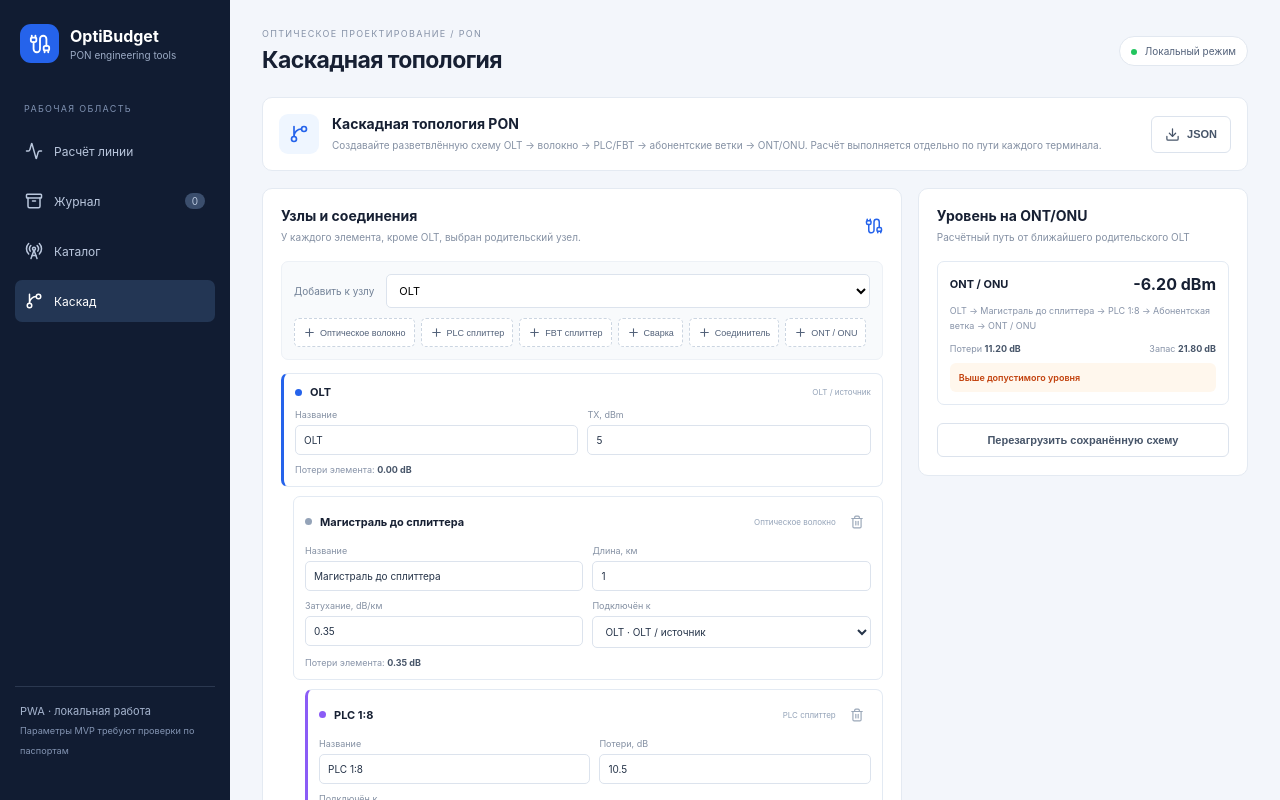
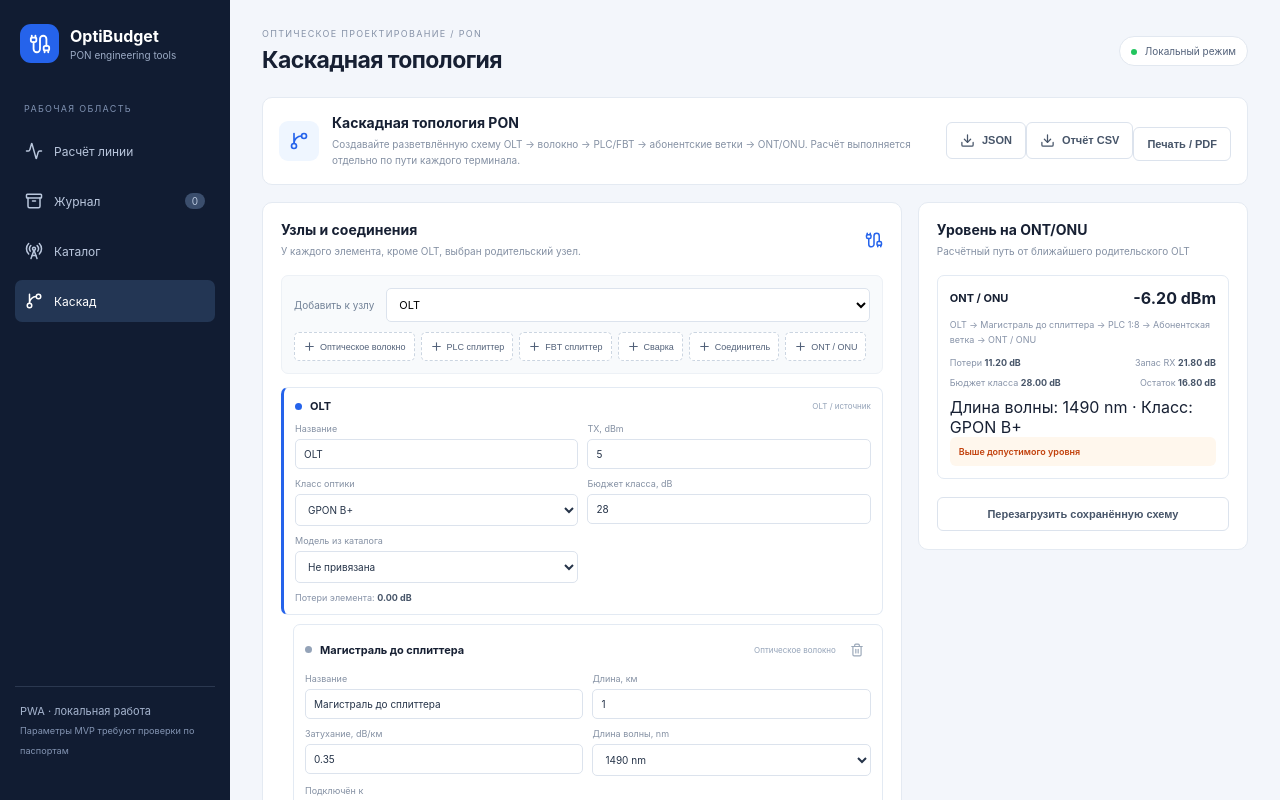
Before and after one commit to drycov/optibudget, a React (Vite) app: page / in a window 1280 px wide. Both pictures are taken after a click on the button "Каскад". Shown: the top 800 px of the page. Built offline with nearby package versions, Linux system fonts and the light colour scheme.

Commit message:
feat: bind topology to equipment catalog and add per-ONT reports

```diff
--- a/src/CascadePlanner.tsx
+++ b/src/CascadePlanner.tsx
@@ -1,8 +1,11 @@
 import React, { useMemo, useState } from "react";
 import { Plus, Trash2, Download, Cable, GitBranch } from "lucide-react";
-import { calculateTopology, makeTopologyNode, NODE_LABELS, NodeKind, TopologyNode } from "./cascade";
+import { calculateTopology, makeTopologyNode, NODE_LABELS, NodeKind, TopologyNode, OPTICAL_CLASS_BUDGET_DB, OpticalClass, WAVELENGTHS_NM } from "./cascade";
 import "./cascade.css";
 const STORAGE_KEY = "optibudget.topology.v1";
+const CATALOG_KEY = "optibudget.catalog.v1";
+type CatalogEntry = {id:string;vendor:string;model:string;category:string;technology:string;txMinDbm:number|null;txMaxDbm:number|null;rxSensitivityDbm:number|null;rxOverloadDbm:number|null;insertionLossDb:number|null;sourceUrl:string;verifiedAt:string;notes:string};
+function readCatalog():CatalogEntry[]{try{return JSON.parse(localStorage.getItem(CATALOG_KEY)||"[]") as CatalogEntry[]}catch{return []}}
 const readNodes = (): TopologyNode[] => {
   try { const saved = localStorage.getItem(STORAGE_KEY); if (saved) return JSON.parse(saved) as TopologyNode[]; } catch {}
   const olt = makeTopologyNode("olt",null);
@@ -16,6 +19,7 @@ const nfmt = (n:number) => Number.isFinite(n) ? n.toFixed(2) : "—";
 const kinds: NodeKind[] = ["fiber","plc","fbt","splice","connector","ont"];
 export default function CascadePlanner() {
   const [nodes,setNodes] = useState<TopologyNode[]>(readNodes);
+  const [catalog] = useState<CatalogEntry[]>(readCatalog);
   const [selectedParent,setSelectedParent] = useState("");
   const [message,setMessage] = useState("");
   const results = useMemo(()=>calculateTopology(nodes),[nodes]);
@@ -36,9 +40,28 @@ export default function CascadePlanner() {
     const blob = new Blob([JSON.stringify({schemaVersion:1,exportedAt:new Date().toISOString(),nodes,results},null,2)],{type:"application/json"});
     const url=URL.createObjectURL(blob); const a=document.createElement("a"); a.href=url; a.download="optibudget-topology.json"; a.click(); URL.revokeObjectURL(url);
   }
+  function applyCatalog(node:TopologyNode,itemId:string) {
+    const item=catalog.find(x=>x.id===itemId);
+    if(!item){patch(node.id,{catalogItemId:""});return;}
+    const changes:Partial<TopologyNode>={catalogItemId:item.id};
+    if(node.kind==="olt"&&item.txMaxDbm!==null)changes.txDbm=item.txMaxDbm;
+    if(node.kind==="ont"){
+      if(item.rxSensitivityDbm!==null)changes.rxSensitivityDbm=item.rxSensitivityDbm;
+      if(item.rxOverloadDbm!==null)changes.rxOverloadDbm=item.rxOverloadDbm;
+    }
+    if(["plc","fbt","splice","connector"].includes(node.kind)&&item.insertionLossDb!==null)changes.insertionLossDb=item.insertionLossDb;
+    if(item.model)changes.name=item.vendor+" "+item.model;
+    patch(node.id,changes);
+  }
+  function exportReportCsv(){
+    const rows=[["ONT/ONU","RX dBm","Потери dB","Запас чувствительности dB","Бюджет класса dB","Запас бюджета dB","Длина волны OLT nm","Класс оптики","Статус","Путь"]];
+    for(const r of results){const root=r.path[0];rows.push([r.node.name,nfmt(r.rxDbm),nfmt(r.lossDb),nfmt(r.marginDb??NaN),nfmt(r.opticalBudgetDb??NaN),nfmt(r.designMarginDb??NaN),String(root?.wavelengthNm??""),root?.opticalClass??"",r.status,r.path.map(p=>p.name).join(" → ")]);}
+    const csv="\\uFEFF"+rows.map(row=>row.map(v=>'"'+String(v).replaceAll('"','""')+'"').join(";")).join("\\r\\n");
+    const url=URL.createObjectURL(new Blob([csv],{type:"text/csv;charset=utf-8"}));const a=document.createElement("a");a.href=url;a.download="optibudget-ont-report.csv";a.click();URL.revokeObjectURL(url);
+  }
   const ordered = [...nodes].sort((a,b)=>depth(a,nodes)-depth(b,nodes));
   return <div className="cascade-workspace">
-    <div className="cascade-intro"><div className="cascade-icon"><GitBranch size={20}/></div><div><h2>Каскадная топология PON</h2><p>Создавайте разветвлённую схему OLT → волокно → PLC/FBT → абонентские ветки → ONT/ONU. Расчёт выполняется отдельно по пути каждого терминала.</p></div><button className="btn" onClick={exportTopology}><Download size={15}/> JSON</button></div>
+    <div className="cascade-intro"><div className="cascade-icon"><GitBranch size={20}/></div><div><h2>Каскадная топология PON</h2><p>Создавайте разветвлённую схему OLT → волокно → PLC/FBT → абонентские ветки → ONT/ONU. Расчёт выполняется отдельно по пути каждого терминала.</p></div><div className="topology-report-actions"><button className="btn" onClick={exportTopology}><Download size={15}/> JSON</button><button className="btn" onClick={exportReportCsv}><Download size={15}/> Отчёт CSV</button><button className="btn" onClick={()=>window.print()}>Печать / PDF</button></div></div>
     <div className="cascade-grid">
       <section className="panel cascade-editor">
         <div className="panel-heading"><div><h2>Узлы и соединения</h2><p>У каждого элемента, кроме OLT, выбран родительский узел.</p></div><Cable size={18}/></div>
@@ -46,16 +69,18 @@ export default function CascadePlanner() {
         <div className="topology-tree">{ordered.map(n=><article className={"topology-node kind-"+n.kind} key={n.id} style={{marginLeft:Math.min(32,depth(n,nodes)*12)}}><div className="topology-node-title"><span className="node-dot"/><strong>{n.name}</strong><span className="node-type">{NODE_LABELS[n.kind]}</span>{n.kind!=="olt"&&<button className="icon-btn" aria-label={`Удалить ${n.name} и дочерние узлы`} onClick={()=>remove(n.id)}><Trash2 size={14}/></button>}</div>
           <div className="node-fields"><label>Название<input value={n.name} onChange={e=>patch(n.id,{name:e.target.value})}/></label>
           {n.kind==="fiber"&&<><label>Длина, км<input type="number" min="0" step="0.1" value={n.lengthKm} onChange={e=>patch(n.id,{lengthKm:Number(e.target.value)})}/></label><label>Затухание, dB/км<input type="number" min="0" step="0.01" value={n.attenuationDbPerKm} onChange={e=>patch(n.id,{attenuationDbPerKm:Number(e.target.value)})}/></label></>}
-          {n.kind==="olt"&&<label>TX, dBm<input type="number" step="0.1" value={n.txDbm??5} onChange={e=>patch(n.id,{txDbm:Number(e.target.value)})}/></label>}
+          {n.kind==="olt"&&<><label>TX, dBm<input type="number" step="0.1" value={n.txDbm??5} onChange={e=>patch(n.id,{txDbm:Number(e.target.value)})}/></label><label>Класс оптики<select value={n.opticalClass??"Custom"} onChange={e=>{const opticalClass=e.target.value as OpticalClass;patch(n.id,{opticalClass,opticalBudgetDb:OPTICAL_CLASS_BUDGET_DB[opticalClass]});}}>{Object.keys(OPTICAL_CLASS_BUDGET_DB).map(k=><option key={k} value={k}>{k}</option>)}</select></label><label>Бюджет класса, dB<input type="number" min="0" step="0.1" value={n.opticalBudgetDb??28} onChange={e=>patch(n.id,{opticalBudgetDb:Number(e.target.value)})}/></label></>}
           {["plc","fbt","splice","connector"].includes(n.kind)&&<label>Потери, dB<input type="number" min="0" step="0.1" value={n.insertionLossDb} onChange={e=>patch(n.id,{insertionLossDb:Number(e.target.value)})}/></label>}
           {n.kind==="ont"&&<><label>Чувствительность RX, dBm<input type="number" step="0.1" value={n.rxSensitivityDbm??-28} onChange={e=>patch(n.id,{rxSensitivityDbm:Number(e.target.value)})}/></label><label>Перегрузка RX, dBm<input type="number" step="0.1" value={n.rxOverloadDbm??-8} onChange={e=>patch(n.id,{rxOverloadDbm:Number(e.target.value)})}/></label></>}
+          {n.kind!=="ont"&&n.kind!=="olt"&&<label>Длина волны, nm<select value={n.wavelengthNm??1490} onChange={e=>patch(n.id,{wavelengthNm:Number(e.target.value)})}>{WAVELENGTHS_NM.map(w=><option key={w} value={w}>{w} nm</option>)}</select></label>}
+          {(n.kind==="olt"||n.kind==="ont"||["plc","fbt","splice","connector"].includes(n.kind))&&<label className="catalog-bind">Модель из каталога<select value={n.catalogItemId??""} onChange={e=>applyCatalog(n,e.target.value)}><option value="">Не привязана</option>{catalog.filter(x=>{const cats=n.kind==="olt"?["OLT"]:n.kind==="ont"?["ONT/ONU"]:n.kind==="plc"?["PLC"]:n.kind==="fbt"?["FBT"]:["Optical module"];return cats.includes(x.category)}).map(x=><option key={x.id} value={x.id}>{x.vendor} {x.model||"(модель не указана)"}</option>)}</select></label>}
           {n.kind!=="olt"&&<label>Подключён к<select value={n.parentId??""} onChange={e=>patch(n.id,{parentId:e.target.value||null})}>{nodes.filter(p=>p.id!==n.id&&!isDescendant(p.id,n.id,nodes)).map(p=><option key={p.id} value={p.id}>{p.name} · {NODE_LABELS[p.kind]}</option>)}</select></label>}
           </div><div className="node-loss">Потери элемента: <strong>{nfmt(n.kind==="fiber"?n.lengthKm*n.attenuationDbPerKm:n.insertionLossDb)} dB</strong></div>
         </article>)}</div>
         <p className="footnote">Значения сплиттеров являются вводимыми параметрами, а не паспортными значениями. В реальном проекте указывайте insertion loss для конкретного коэффициента деления и длины волны.</p>
       </section>
       <aside className="panel path-results"><div className="panel-heading"><div><h2>Уровень на ONT/ONU</h2><p>Расчётный путь от ближайшего родительского OLT</p></div></div>
-        {results.length===0?<div className="empty">Добавьте один или несколько терминалов ONT/ONU.</div>:results.map(r=><div className="path-card" key={r.node.id}><div className="path-card-title"><strong>{r.node.name}</strong><span>{nfmt(r.rxDbm)} dBm</span></div><div className="path-sequence">{r.path.map(p=>p.name).join(" → ")||"Путь не определён"}</div><div className="path-metrics"><span>Потери <b>{nfmt(r.lossDb)} dB</b></span><span>Запас <b>{nfmt(r.marginDb??NaN)} dB</b></span></div><div className={"status "+(r.status==="В пределах заданных параметров"?"good":"warn")}>{r.status}</div></div>)}
+        {results.length===0?<div className="empty">Добавьте один или несколько терминалов ONT/ONU.</div>:results.map(r=><div className="path-card" key={r.node.id}><div className="path-card-title"><strong>{r.node.name}</strong><span>{nfmt(r.rxDbm)} dBm</span></div><div className="path-sequence">{r.path.map(p=>p.name).join(" → ")||"Путь не определён"}</div><div className="path-metrics"><span>Потери <b>{nfmt(r.lossDb)} dB</b></span><span>Запас RX <b>{nfmt(r.marginDb??NaN)} dB</b></span></div><div className="path-metrics"><span>Бюджет класса <b>{nfmt(r.opticalBudgetDb??NaN)} dB</b></span><span>Остаток <b>{nfmt(r.designMarginDb??NaN)} dB</b></span></div><div className="path-meta">Длина волны: {r.path[0]?.wavelengthNm??"—"} nm · Класс: {r.path[0]?.opticalClass??"—"}</div><div className={"status "+(r.status==="В пределах заданных параметров"?"good":"warn")}>{r.status}</div></div>)}
         <button className="btn" onClick={()=>{persist(readNodes());setMessage("Топология восстановлена из локального сохранения.")}}>Перезагрузить сохранённую схему</button>
         {message&&<p className="footnote" role="status">{message}</p>}
       </aside>
```
